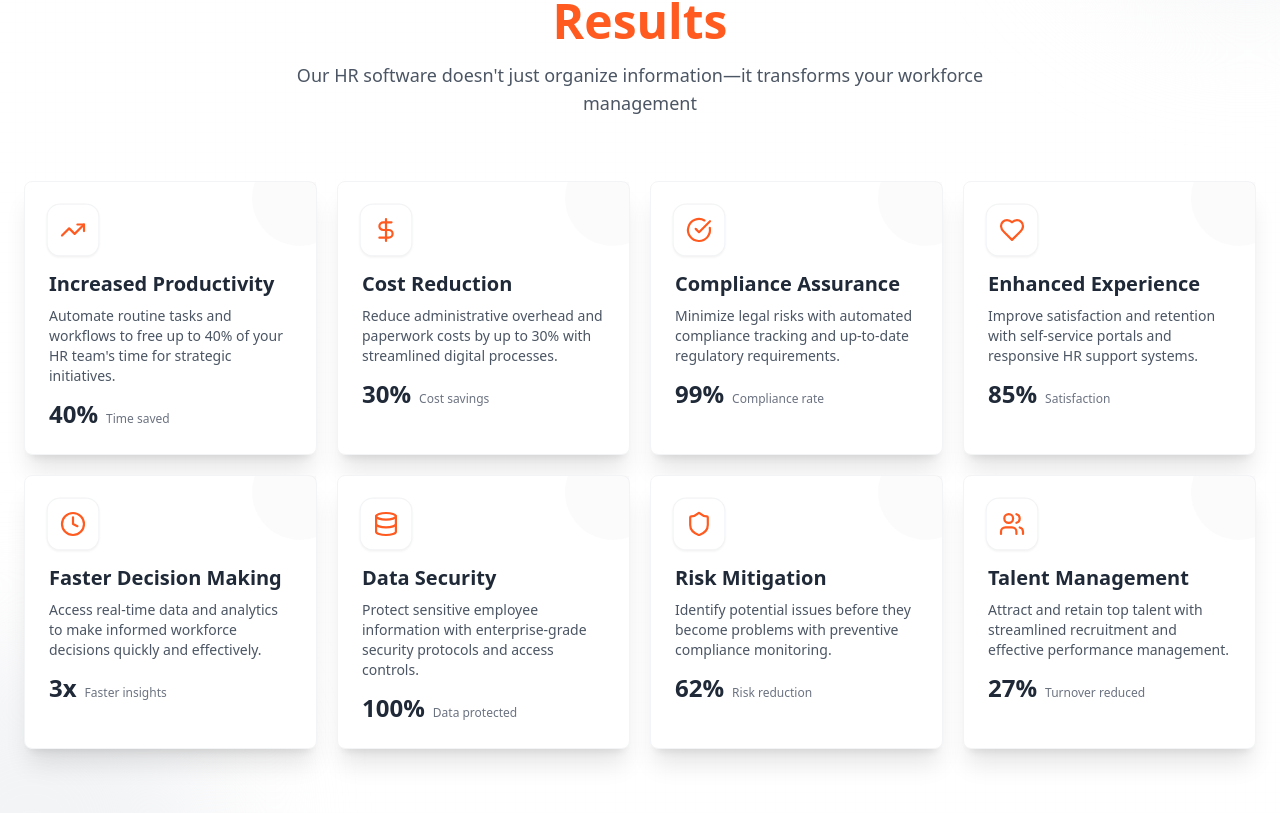
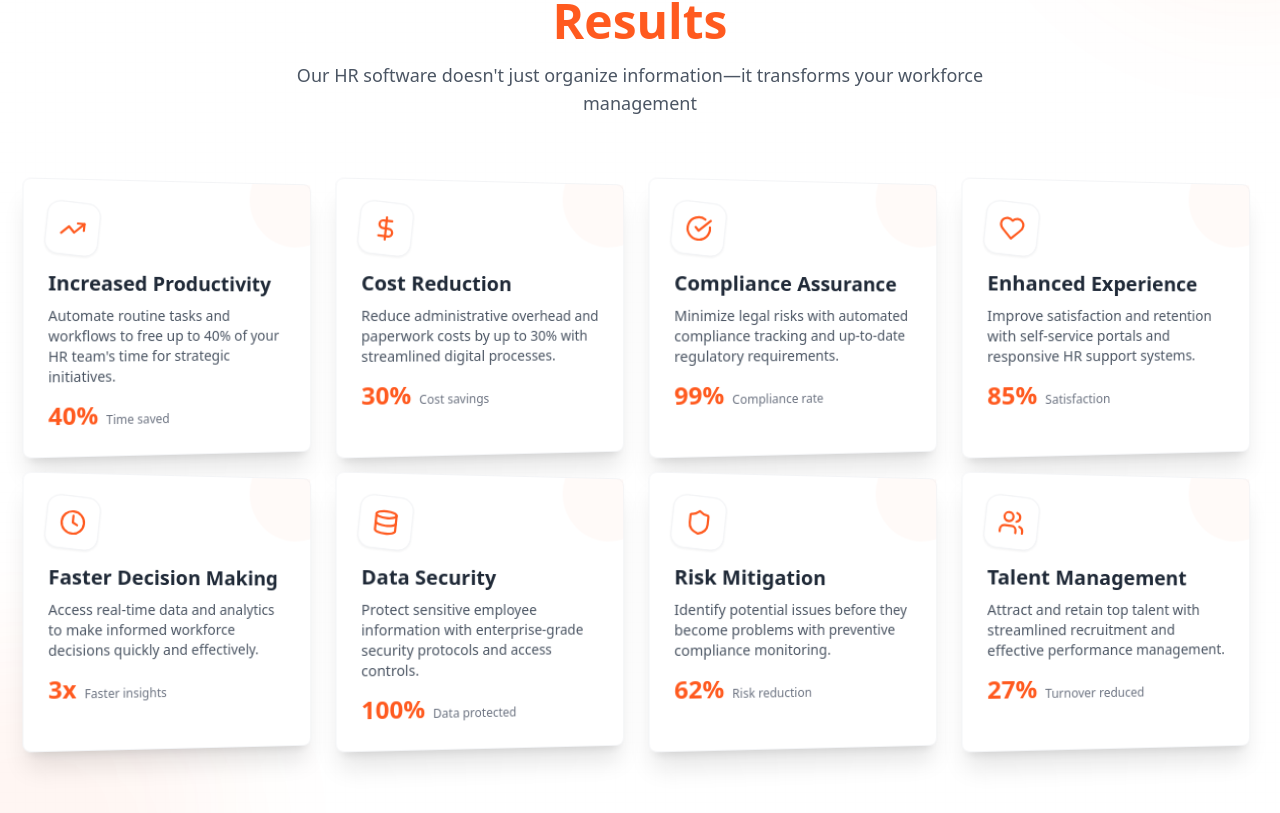
Before and after one commit to ravinotfound/vighnotech-hr-nexus-page, a React (Vite) app: page / in a window 1280 px wide. Shown: the part 2007-2820 px from the top of the page. Built offline with nearby package versions, Linux system fonts and the light colour scheme.

Commit message:
feat: Enhance hover effects and brand colors
This commit enhances the hover effects in the benefits and feature sections and incorporates the brand color (orange-500) for improved visual appeal.

```diff
--- a/src/components/hr-module/BenefitsSection.tsx
+++ b/src/components/hr-module/BenefitsSection.tsx
@@ -74,18 +74,18 @@ const BenefitsSection = () => {
       <div className="absolute inset-0 opacity-5">
         <div className="absolute inset-0 bg-grid-pattern" />
       </div>
-      <div className="absolute -top-40 -right-40 w-96 h-96 bg-gray-100 rounded-full blur-3xl"></div>
-      <div className="absolute -bottom-40 -left-40 w-96 h-96 bg-gray-100 rounded-full blur-3xl"></div>
+      <div className="absolute -top-40 -right-40 w-96 h-96 bg-brand-orange/5 rounded-full blur-3xl"></div>
+      <div className="absolute -bottom-40 -left-40 w-96 h-96 bg-brand-orange/5 rounded-full blur-3xl"></div>
 
       <div className="container px-4 sm:px-6 relative z-10">
         <div className="text-center max-w-3xl mx-auto mb-16">
-          <div className="inline-flex items-center justify-center px-4 py-2 mb-6 rounded-full bg-gray-100 text-gray-800 text-sm font-medium">
+          <div className="inline-flex items-center justify-center px-4 py-2 mb-6 rounded-full bg-gray-100 text-gray-800 text-sm font-medium transition-all hover:bg-brand-orange/20 hover:text-brand-orange">
             Benefits
           </div>
           <h2 className="text-3xl md:text-4xl lg:text-5xl font-bold mb-4 text-gray-900">
             Business Benefits That <span className="relative">
               <span className="text-brand-orange">Drive Results</span>
-              <span className="absolute bottom-1 left-0 w-full h-1 bg-gray-100 rounded-full"></span>
+              <span className="absolute bottom-1 left-0 w-full h-1 bg-brand-orange/20 rounded-full"></span>
             </span>
           </h2>
           <p className="text-lg text-gray-600">
@@ -106,34 +106,35 @@ const BenefitsSection = () => {
               >
                 <div
                   className={cn(
-                    "bg-white border border-gray-100 hover:border-gray-200 transition-all duration-300 h-full rounded-lg shadow-xl",
-                    "transform-gpu transition-transform duration-500",
-                    hoveredIndex === index ? "rotate-y-10" : ""
+                    "bg-white border border-gray-100 hover:border-brand-orange/30 transition-all duration-300 h-full rounded-lg shadow-xl",
+                    "transform-gpu transition-transform duration-500 rotate-y-10",
+                    hoveredIndex === index ? "rotate-y-0" : ""
                   )}
                 >
-                  <div className="p-6 relative overflow-hidden">
-                    <div className="absolute top-0 right-0 w-24 h-24 -mt-8 -mr-8 rounded-full opacity-10 bg-gray-300" />
+                  <div className="p-6 relative overflow-hidden group">
+                    <div className="absolute top-0 right-0 w-24 h-24 -mt-8 -mr-8 rounded-full opacity-10 bg-brand-orange/30" />
 
                     <div className={cn(
-                      "h-12 w-12 rounded-xl bg-white border border-gray-100 shadow-sm flex items-center justify-center mb-4 scale-110",
-                      "transition-transform duration-300",
-                      hoveredIndex === index ? "rotate-12" : ""
+                      "h-12 w-12 rounded-xl bg-white border border-gray-100 shadow-sm flex items-center justify-center mb-4 scale-110 rotate-6",
+                      "transition-transform duration-300 group-hover:rotate-0"
                     )}>
                       <Icon className={cn(
-                        "h-6 w-6 transition-colors duration-300 text-brand-orange"
+                        "h-6 w-6 transition-all duration-300 text-brand-orange group-hover:scale-110"
                       )} />
                     </div>
 
-                    <h3 className="text-xl font-bold mb-2 text-gray-800">{benefit.title}</h3>
+                    <h3 className="text-xl font-bold mb-2 text-gray-800 group-hover:text-brand-orange transition-colors duration-300">{benefit.title}</h3>
 
-                    <div className="max-h-40 opacity-100">
+                    <div className="max-h-40 opacity-100 group-hover:translate-y-[-2px] transition-all duration-300">
                       <p className="text-gray-600 text-sm mb-3">{benefit.description}</p>
                     </div>
 
                     <div className="flex items-baseline gap-2 opacity-100">
-                      <span className="text-2xl font-bold text-gray-800">{benefit.stat}</span>
-                      <span className="text-xs text-gray-500">{benefit.statLabel}</span>
+                      <span className="text-2xl font-bold text-brand-orange">{benefit.stat}</span>
+                      <span className="text-xs text-gray-500 group-hover:text-brand-orange/70 transition-colors duration-300">{benefit.statLabel}</span>
                     </div>
+
+                    <div className="absolute bottom-0 left-0 w-full h-1 bg-gray-100 group-hover:bg-brand-orange/30 transition-colors duration-300 transform translate-y-1 group-hover:translate-y-0"></div>
                   </div>
                 </div>
               </div>
--- a/src/components/hr-module/FeaturesSection.tsx
+++ b/src/components/hr-module/FeaturesSection.tsx
@@ -42,13 +42,13 @@ const FeaturesSection = () => {
     <section id="features" className="py-20 md:py-28 bg-gradient-to-b from-white to-gray-50">
       <div className="container px-4 sm:px-6">
         <div className="text-center max-w-3xl mx-auto mb-16 animate-fade-in">
-          <div className="inline-flex items-center justify-center px-4 py-2 mb-6 rounded-full bg-gray-100 text-gray-800 text-sm font-medium transition-all hover:bg-gray-200">
+          <div className="inline-flex items-center justify-center px-4 py-2 mb-6 rounded-full bg-gray-100 text-gray-800 text-sm font-medium transition-all hover:bg-brand-orange/20 hover:text-brand-orange">
             Features
           </div>
           <h2 className="text-3xl md:text-4xl lg:text-5xl font-bold mb-4 text-gray-900">
             Comprehensive <span className="relative">
               <span className="text-brand-orange">HR Solutions</span>
-              <span className="absolute bottom-1 left-0 w-full h-1 bg-gray-100 rounded-full"></span>
+              <span className="absolute bottom-1 left-0 w-full h-1 bg-brand-orange/20 rounded-full"></span>
             </span>
           </h2>
           <p className="text-lg text-gray-600">
@@ -61,20 +61,20 @@ const FeaturesSection = () => {
             const Icon = feature.icon;
 
             return (
-              <div key={index} className="group perspective-1000 transition-all duration-300 hover:-translate-y-2">
-                <div className="h-full border border-gray-100 shadow-md hover:shadow-xl transition-all duration-300 bg-white overflow-hidden rounded-md">
+              <div key={index} className="group perspective-1000 transition-all duration-300 hover:-translate-y-3">
+                <div className="h-full border border-gray-100 shadow-md hover:shadow-xl transition-all duration-300 bg-white overflow-hidden rounded-md hover:border-brand-orange/30">
                   <div className="p-8 relative">
                     <div className="mb-6 flex items-center justify-between">
-                      <div className="h-12 w-12 rounded-lg bg-gray-50 border border-gray-100 shadow-sm flex items-center justify-center transform transition-transform group-hover:rotate-3 duration-300">
-                        <Icon className="h-6 w-6 text-brand-orange" />
+                      <div className="h-12 w-12 rounded-lg bg-gray-50 border border-gray-100 shadow-sm flex items-center justify-center transform transition-transform group-hover:rotate-12 group-hover:bg-brand-orange/10 group-hover:border-brand-orange/30 duration-300">
+                        <Icon className="h-6 w-6 text-brand-orange transition-all duration-300 group-hover:scale-110" />
                       </div>
-                      <span className="text-3xl font-bold text-gray-100 opacity-60">0{index + 1}</span>
+                      <span className="text-3xl font-bold text-gray-100 opacity-60 transition-all duration-300 group-hover:text-brand-orange/20 group-hover:-translate-x-2">0{index + 1}</span>
                     </div>
 
-                    <h3 className="text-xl font-bold text-gray-800 mb-3">{feature.title}</h3>
+                    <h3 className="text-xl font-bold text-gray-800 mb-3 group-hover:text-brand-orange transition-all duration-300">{feature.title}</h3>
                     <p className="text-gray-600 leading-relaxed">{feature.description}</p>
 
-                    <div className="mt-6 h-1 w-12 bg-gray-200 rounded-full transform transition-all duration-500 group-hover:w-24 group-hover:bg-brand-orange/30"></div>
+                    <div className="mt-6 h-1 w-12 bg-gray-200 rounded-full transform transition-all duration-500 group-hover:w-full group-hover:bg-brand-orange/30"></div>
                   </div>
                 </div>
               </div>
```
